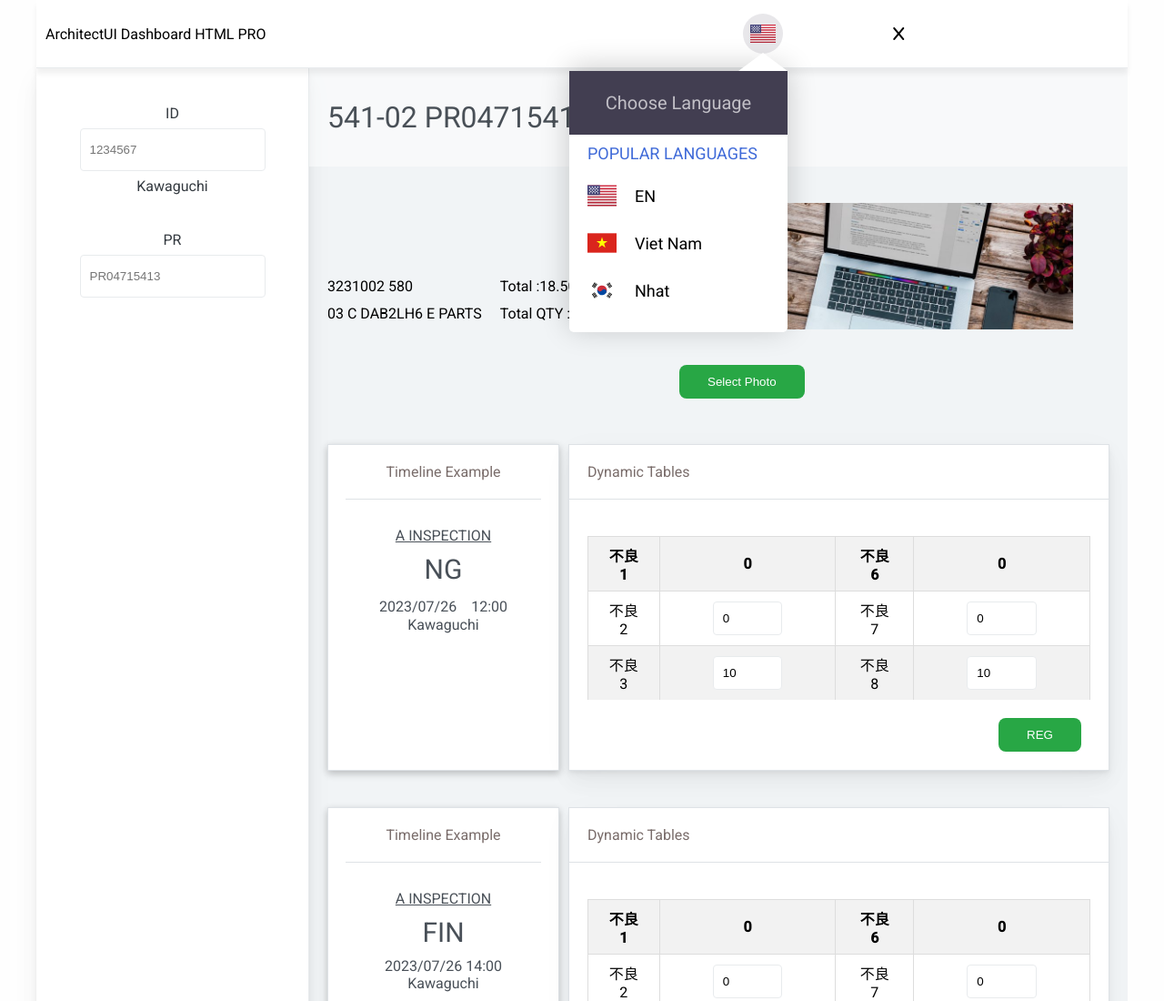
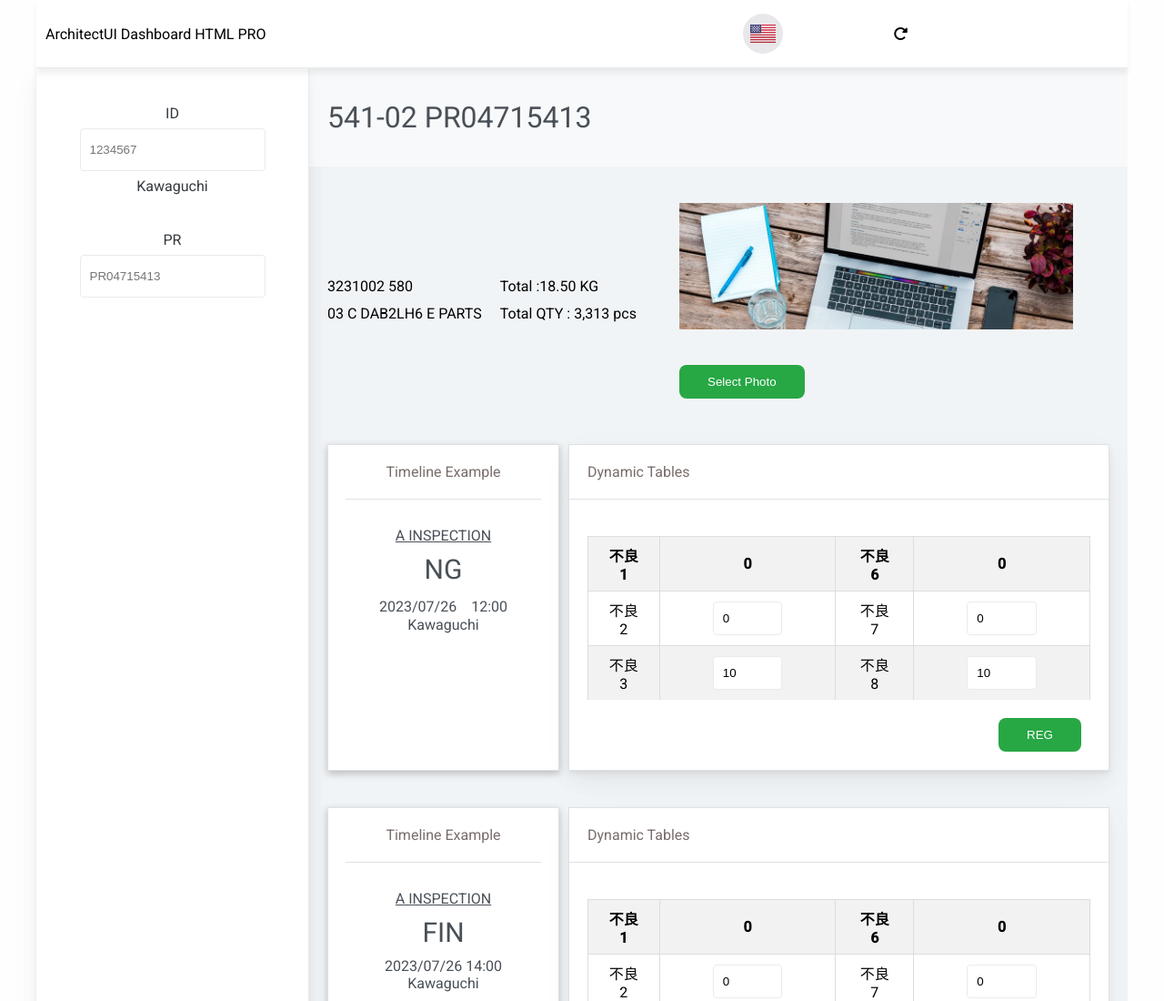
Before and after one commit to tumochua/yka, a plain HTML site: page index.html in a window 1280 px wide. Shown: the top 1100 px of the page at 91% size. Drawn offline with Linux system fonts and the light colour scheme.

Commit message:
icon tooltip

```diff
--- a/index.html
+++ b/index.html
@@ -41,7 +41,7 @@
             <div id="sidebar">
                 <!-- <i class="fa-solid fa-xmark icon-cancel" id="icon-cancel"></i> -->
                 <div class="header-list-warpper">
-                    <div class="header-painting-inspection"> ArchitectUI Dashboard HTML PRO </div>
+                    <div class="header-painting-inspection" title="Test"> ArchitectUI Dashboard HTML PRO </div>
                     <ul class="header-list">
                         <li class="header-list-item ">
                             <!-- <ul id="language-list">
@@ -67,8 +67,11 @@
                             </div>
                         </li>
                         <li class="header-list-item"></li>
-                        <li class="header-list-item">
-                            <i class="fa-solid fa-x"></i>
+                        <li class="header-list-item header-list-item-clear">
+                            <span class="custom-tooltip" data-title="This is a custom tooltip">
+                                <i class="fa-solid fa-rotate-right">
+                                </i>
+                            </span>
                         </li>
                         <li class="header-list-item"></li>
                     </ul>
--- a/main.css
+++ b/main.css
@@ -120,6 +120,67 @@ body {
     justify-content: space-between;
     /* padding-top: 50px; */
 }
+
+.custom-tooltip {
+    position: relative;
+    display: inline-block;
+    cursor: pointer;
+}
+
+.custom-tooltip::after {
+    /* margin-top: 10px; */
+    content: attr(data-title);
+    visibility: hidden;
+    width: 120px;
+    background-color: #333;
+    color: #fff;
+    text-align: center;
+    border-radius: 5px;
+    padding: 5px;
+    position: absolute;
+    left: 50%;
+    top: 150%;
+    transform: translateX(-50%);
+
+}
+
+.custom-tooltip::before {
+    /* margin-top: 10px; */
+
+    display: none;
+    position: absolute;
+    top: 100%;
+    left: 50%;
+    transform: translate(-50%, -50%);
+    content: '';
+    border-style: solid;
+    border-width: 11px 15px;
+    border-color: transparent transparent #333 transparent;
+
+}
+
+.custom-tooltip::after:hover {
+    visibility: hidden;
+}
+
+.custom-tooltip:hover:before {
+    display: block;
+}
+
+.custom-tooltip:hover::after {
+    visibility: visible;
+    opacity: 1;
+}
+
+
+/* .custom-tooltip::before {
+    content: "";
+    border-width: 20px 27px;
+    border-style: solid;
+    border-color: transparent transparent #333 transparent;
+    position: absolute;
+
+} */
 
 .sibar {
     width: 25%;
@@ -506,7 +567,7 @@ tbody tr:hover {
 }
 
 .modal-language {
-    display: block;
+    display: none;
     position: absolute;
     top: 63px;
     right: -5px;
@@ -531,7 +592,7 @@ tbody tr:hover {
     right: 0px;
     top: -40px;
 
-    /* tooltip  center */
+    /* tooltip center */
     /* top: -20px;
     left: 50%;
     transform: translate(-50%, -50%); */
```
